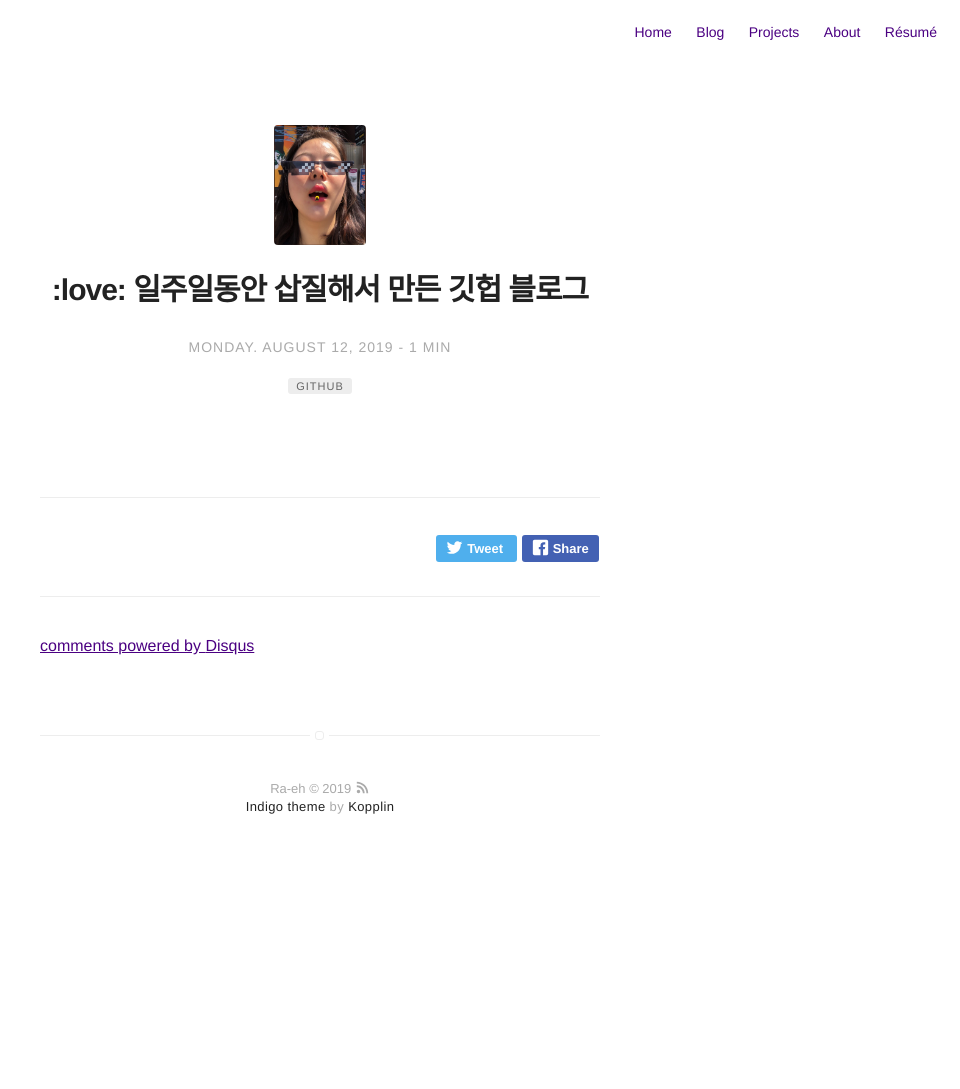
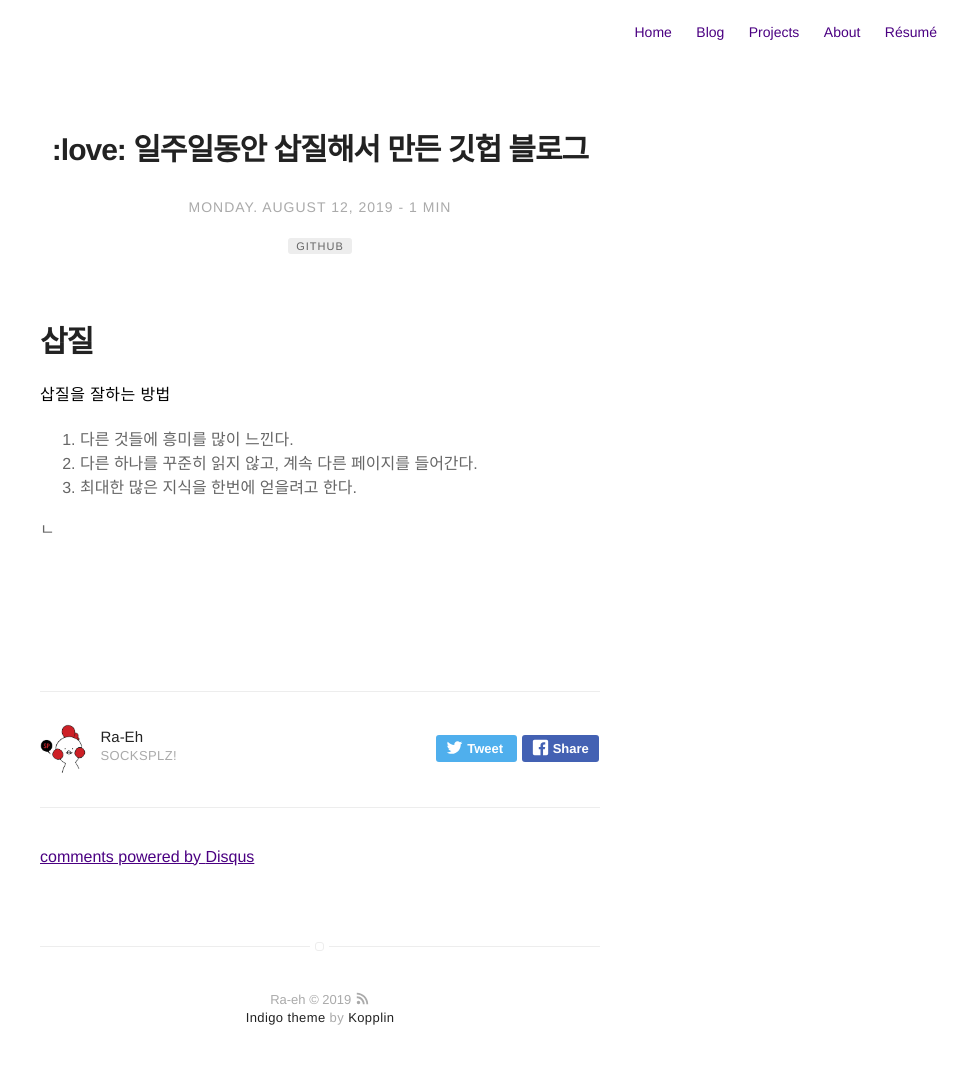
Before and after one commit to hiyoung93/hiyoung93.github.io, a Jekyll site: the page built from _posts/2019-08-12-일주일동안-삽질해서-만든-깃헙-블로그.md, in a window 1280 px wide. Shown: the whole page, without its empty margins (320-1280 px from the left). Built offline with Jekyll 4.4.1, drawn with Linux system fonts in a browser that asks for light colours; comment, search, counter and statistics services are not loaded; before the commit the page ends 900 px from its top, so only the background shows below that.

Commit message:
왜 안되지

```diff
--- a/_posts/2019-08-12-일주일동안-삽질해서-만든-깃헙-블로그.md
+++ b/_posts/2019-08-12-일주일동안-삽질해서-만든-깃헙-블로그.md
@@ -1,14 +1,21 @@
 ---
+
 title: ":love: 일주일동안 삽질해서 만든 깃헙 블로그"
 layout: post
 date: 2019-08-12
 tag: github
 image: /assets/images/me.jpg
-headerImage: true
-projects: true
-hidden: true # don't count this post in blog pagination
-description: "This is a simple and minimalist template for Jekyll for those who likes to eat noodles."
-category: project
-author: johndoe
-externalLink: false
+category: blog
+author: Ra-Eh
+
 ---
+
+<h1> 삽질 </h1>
+
+**삽질을 잘하는 방법**
+
+1.  다른 것들에 흥미를 많이 느낀다.
+2.  다른 하나를 꾸준히 읽지 않고, 계속 다른 페이지를 들어간다.
+3.  최대한 많은 지식을 한번에 얻을려고 한다.
+
+ㄴ
```
